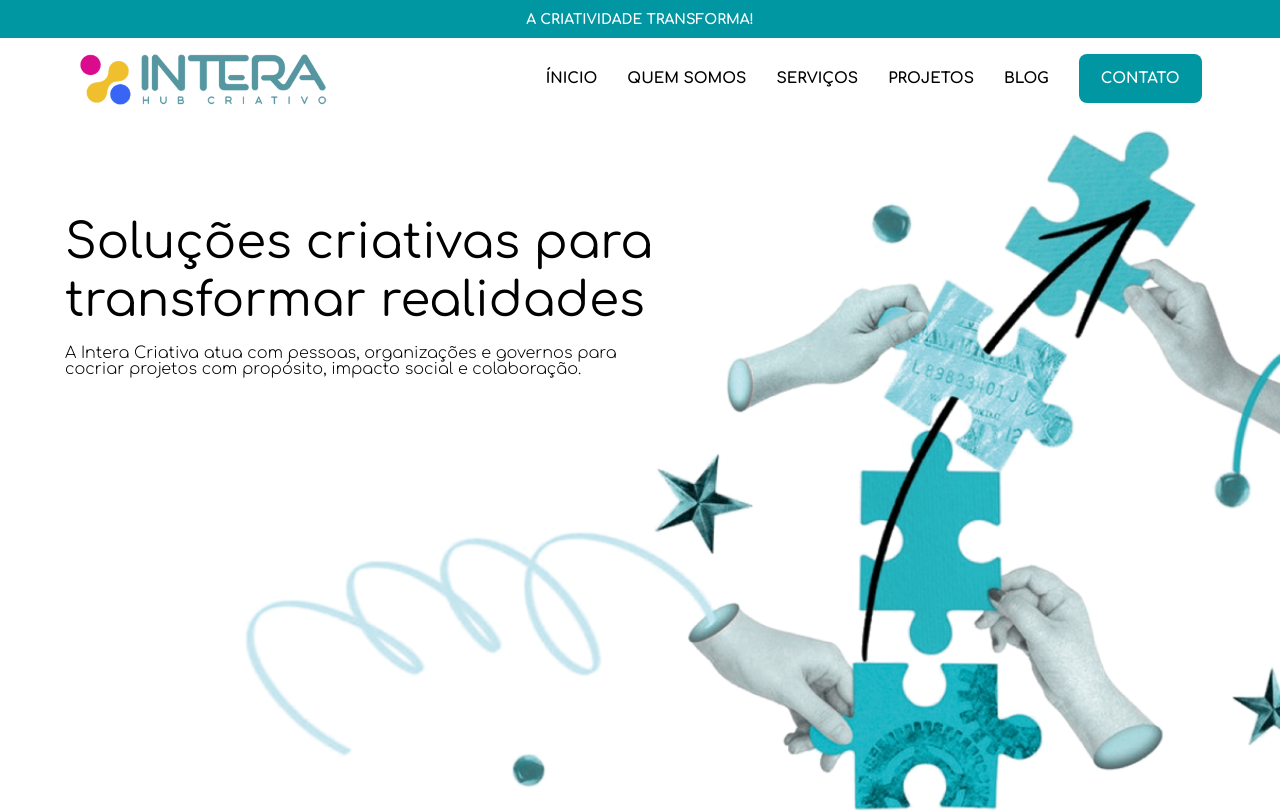
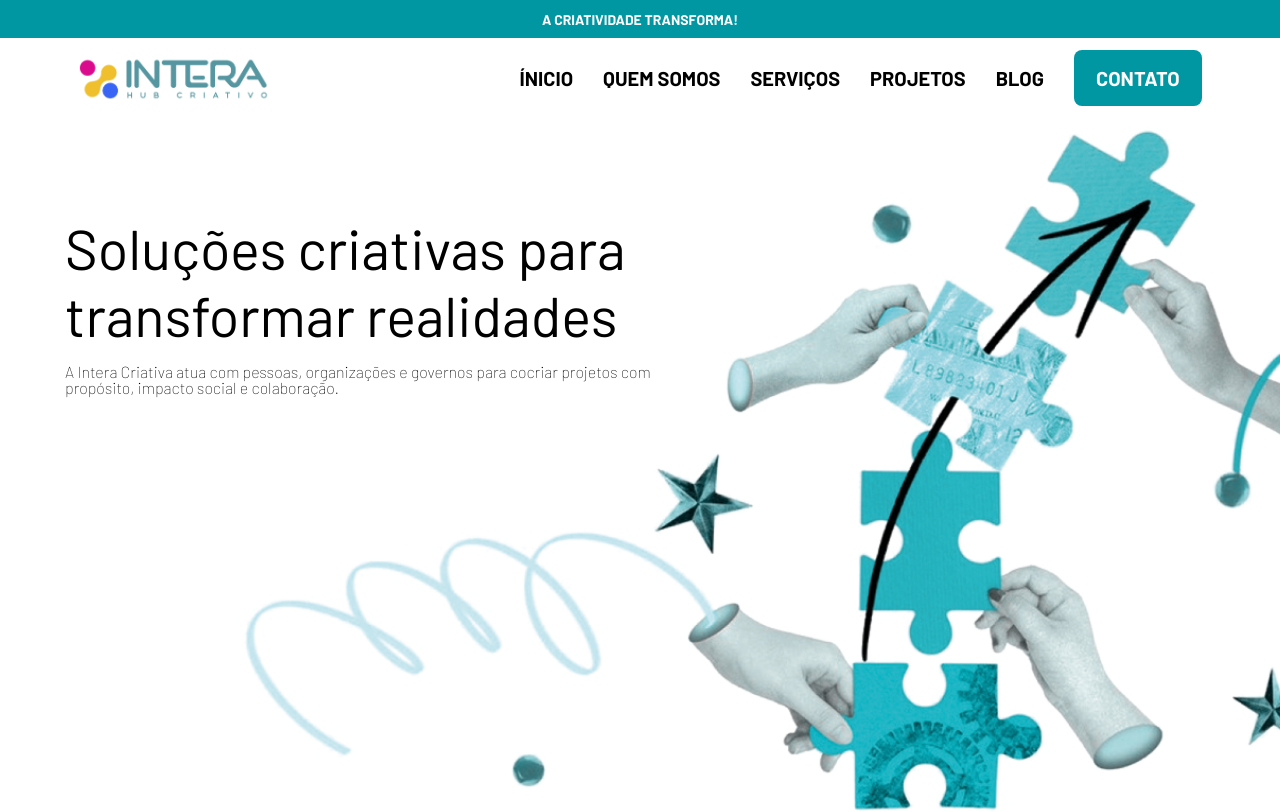
Before and after one commit to MattosJ/new, a React (Vite) app: page / in a window 1280 px wide. Shown: the top 812 px of the page. Built offline with nearby package versions, Linux system fonts and the light colour scheme.

Commit message:
fix: fonts adjusts in all site

```diff
--- a/index.html
+++ b/index.html
@@ -5,10 +5,7 @@
     <link rel="icon" href="./public/Intera.ico" />
     <link rel="preconnect" href="https://fonts.googleapis.com">
     <link rel="preconnect" href="https://fonts.gstatic.com" crossorigin>
-    <link href="https://fonts.googleapis.com/css2?family=Comfortaa:wght@300..700&family=Open+Sans:ital,wght@0,300..800;1,300..800&family=Permanent+Marker&display=swap" rel="stylesheet">
-    <link rel="preconnect" href="https://fonts.googleapis.com">
-    <link rel="preconnect" href="https://fonts.gstatic.com" crossorigin>
-    <link href="https://fonts.googleapis.com/css2?family=Montserrat:ital,wght@0,100..900;1,100..900&display=swap" rel="stylesheet">
+    <link href="https://fonts.googleapis.com/css2?family=Barlow:ital,wght@0,100;0,200;0,300;0,400;0,500;0,600;0,700;0,800;0,900;1,100;1,200;1,300;1,400;1,500;1,600;1,700;1,800;1,900&display=swap" rel="stylesheet">
     <meta name="viewport" content="width=device-width, initial-scale=1.0" />
     <title>Intera Criativa</title>
   </head>
--- a/src/App.css
+++ b/src/App.css
@@ -2,7 +2,7 @@
   margin: 0;
   padding: 0;
   box-sizing: border-box;
-  font-family: Comfortaa;
+  font-family: "Barlow", sans-serif;
   list-style: none;
   text-decoration: none;
 }
--- a/src/components/styles/CardGrid.css
+++ b/src/components/styles/CardGrid.css
@@ -18,6 +18,7 @@
 .card-grid-major-title{
   font-size: 3rem;
   text-align: center;
+  font-weight: normal;
 }
 .card-grid-wrapper{
   background-color: #EFF6F7;
--- a/src/components/styles/Posts.css
+++ b/src/components/styles/Posts.css
@@ -17,6 +17,7 @@
   font-size: 3.5rem;
   color: #000;
   display: flex;
+  font-weight: 500;
 }
 .post-link{
   font-size: 1rem;
--- a/src/components/styles/Servicos.css
+++ b/src/components/styles/Servicos.css
@@ -7,7 +7,7 @@
   padding-top: 1.5rem;
   padding-left: 2rem;
 }
-.service-h2 h2{
+.service-h2{
   font-size: 3rem;
 }
 
--- a/src/components/styles/bannerTI.css
+++ b/src/components/styles/bannerTI.css
@@ -18,7 +18,7 @@
 }
 
 .banner-info-title {
-  font-size: 3rem;
+  font-size: 3.5rem;
   font-weight: normal;
   line-height: 1.2;
   margin-bottom: 16px;
--- a/src/components/styles/bannerTextImage2.css
+++ b/src/components/styles/bannerTextImage2.css
@@ -17,6 +17,7 @@
 .BTI2-title{
   font-size: 3.5rem;
   color: #000;
+  font-weight: 500;
 }
 .BTI2-title-highlight{
   font-size: 4rem;
--- a/src/components/styles/footer.css
+++ b/src/components/styles/footer.css
@@ -4,7 +4,7 @@
   justify-content: space-around;
   height: 260px;
   text-align: justify;
-  font-weight: bold;
+  font-weight: 500;
   padding-top: 2rem;
   padding-bottom: 2rem;
   list-style: none;
--- a/src/components/styles/header.css
+++ b/src/components/styles/header.css
@@ -19,7 +19,7 @@
   align-items: center;
   display: flex;
   justify-content: center;
-  height: 100%;
+  height: 76%;
 }
 .logo img{
   height: 100%;
@@ -30,7 +30,7 @@
   list-style: none;
 }
 .nav-list a{
-  font-size: 15px;
+  font-size: 20px;
   color: #000000;
   padding-block: 15px;
   font-weight: bolder;
--- a/src/components/styles/peopleCard.css
+++ b/src/components/styles/peopleCard.css
@@ -8,7 +8,7 @@
 .peopleCard-title {
   font-size: 4rem;
   color: #000;
-  font-weight: 200;
+  font-weight: 300;
 }
 .peopleCard-container-cards{
   display: flex;
```
